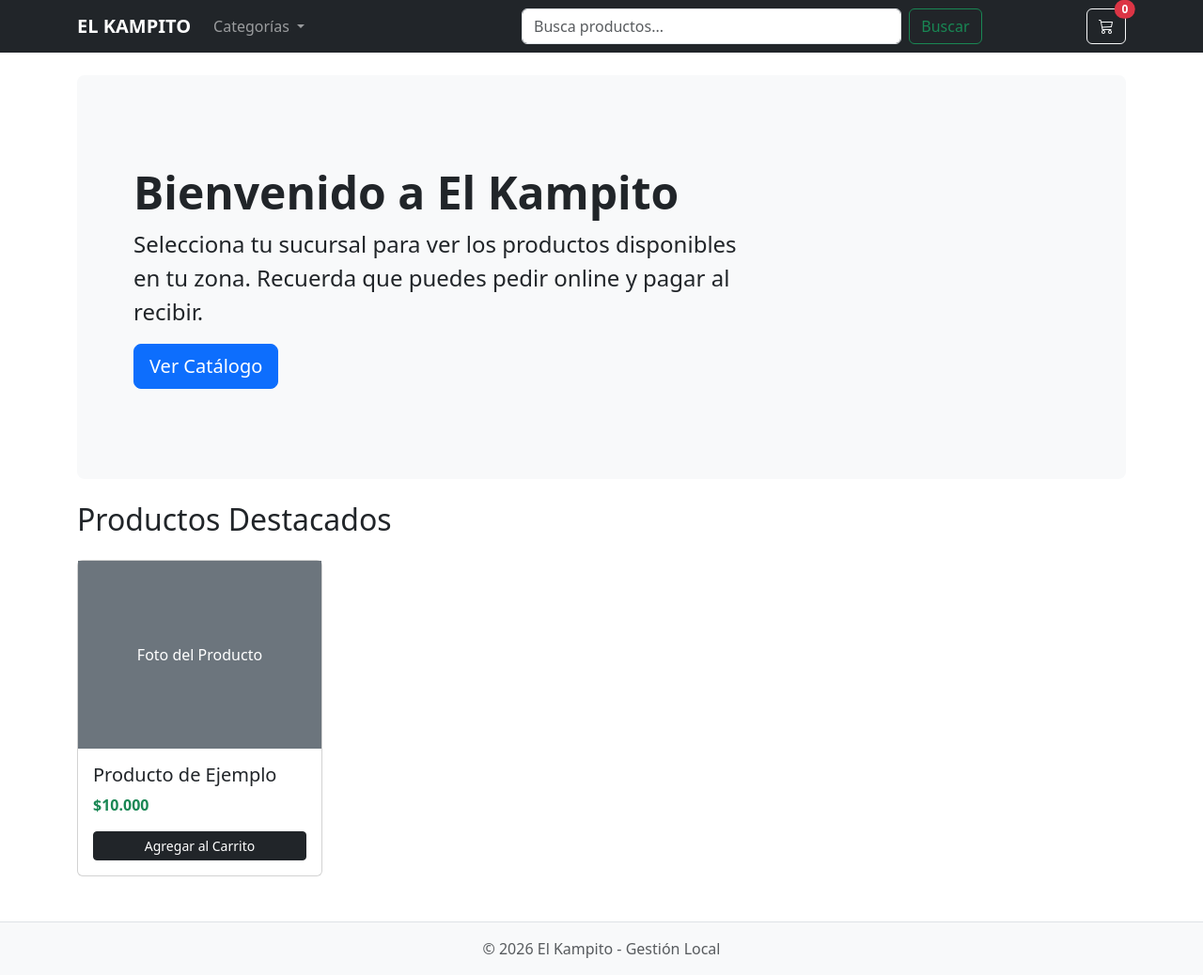
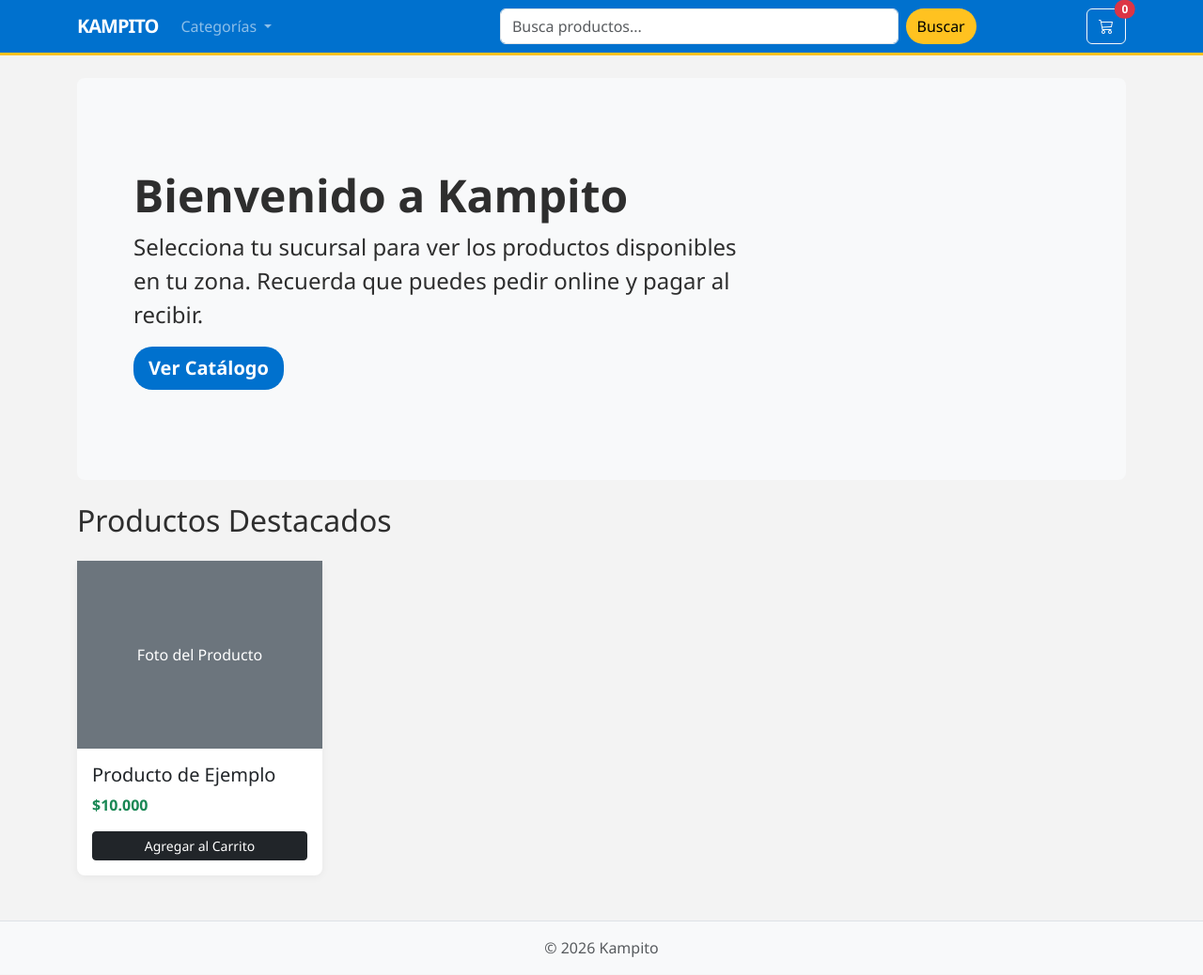
Before and after one commit to felirosalesb/Web-Kampito, a Django app: page / in a window 1280 px wide. Shown: the whole page at 94% size. Run offline with Django 5.2, Linux system fonts and the light colour scheme.

Commit message:
Actualizado, icono incluido

```diff
--- /dev/null
+++ b/catalogo/static/catalogo/css/style.css
@@ -0,0 +1,56 @@
+/* Paleta de colores El Kampito */
+:root {
+    --azul-lider: #0071ce;
+    --amarillo-lider: #ffc220;
+    --gris-fondo: #f3f3f3;
+    --texto-oscuro: #2e2e2e;
+}
+
+body {
+    background-color: var(--gris-fondo);
+    color: var(--texto-oscuro);
+    font-family: 'Segoe UI', Tahoma, Geneva, Verdana, sans-serif;
+}
+
+/* Navbar estilo corporativo */
+.navbar {
+    background-color: var(--azul-lider) !important;
+    border-bottom: 3px solid var(--amarillo-lider);
+}
+
+.navbar-brand {
+    font-weight: 800;
+    letter-spacing: -1px;
+}
+
+/* Botones estilo Lider */
+.btn-primary {
+    background-color: var(--azul-lider);
+    border: none;
+    border-radius: 20px; /* Bordes redondeados modernos */
+    font-weight: 600;
+}
+
+.btn-success {
+    background-color: var(--amarillo-lider);
+    color: #000;
+    border: none;
+    border-radius: 20px;
+}
+
+.btn-success:hover {
+    background-color: #e5af1d;
+    color: #000;
+}
+
+/* Cards de productos */
+.card {
+    border: none;
+    border-radius: 8px;
+    box-shadow: 0 2px 8px rgba(0,0,0,0.05);
+    transition: transform 0.2s;
+}
+
+.card:hover {
+    transform: translateY(-5px);
+}
--- a/catalogo/templates/catalogo/base.html
+++ b/catalogo/templates/catalogo/base.html
@@ -3,18 +3,23 @@
 <head>
     <meta charset="UTF-8">
     <meta name="viewport" content="width=device-width, initial-scale=1.0">
-    <title>El Kampito - Ecommerce</title>
+    <title>Kampito</title>
     <link href="https://cdn.jsdelivr.net/npm/bootstrap@5.3.0/dist/css/bootstrap.min.css" rel="stylesheet">
     <link rel="stylesheet" href="https://cdn.jsdelivr.net/npm/bootstrap-icons@1.11.0/font/bootstrap-icons.css">
     {% load static %}
+
+    <link rel="icon" type="image/svg+xml" href="{% static 'catalogo/img/favicon.svg' %}">
+
     <link rel="stylesheet" href="{% static 'catalogo/css/style.css' %}">
+
+
 </head>
 <body>
 
     <nav class="navbar navbar-expand-lg navbar-dark bg-dark sticky-top">
         <div class="container">
             <a class="navbar-brand fw-bold" href="{% url 'index' %}">
-                EL KAMPITO
+                KAMPITO
             </a>
 
             <button class="navbar-toggler" type="button" data-bs-toggle="collapse" data-bs-target="#navbarContent">
@@ -28,8 +33,9 @@
                             Categorías
                         </a>
                         <ul class="dropdown-menu">
-                            <li><a class="dropdown-item" href="#">Electrónica</a></li>
-                            <li><a class="dropdown-item" href="#">Hogar</a></li>
+                            <li><a class="dropdown-item" href="#">Ofertas</a></li>
+                            <li><a class="dropdown-item" href="#">Sushi</a></li>
+                            <li><a class="dropdown-item" href="#">Congelados</a></li>
                             <li><hr class="dropdown-divider"></li>
                             <li><a class="dropdown-item" href="#">Ver todo</a></li>
                         </ul>
@@ -38,7 +44,7 @@
 
                 <form class="d-flex mx-auto w-50" action="#" method="GET">
                     <input class="form-control me-2" type="search" placeholder="Busca productos..." aria-label="Search">
-                    <button class="btn btn-outline-success" type="submit">Buscar</button>
+                    <button class="btn btn-success" type="submit">Buscar</button>
                 </form>
 
                 <div class="d-flex align-items-center">
@@ -60,7 +66,7 @@
 
     <footer class="py-3 bg-light mt-auto border-top">
         <div class="container text-center">
-            <span class="text-muted">© 2026 El Kampito - Gestión Local</span>
+            <span class="text-muted">© 2026 Kampito</span>
         </div>
     </footer>
 
--- a/catalogo/templates/catalogo/index.html
+++ b/catalogo/templates/catalogo/index.html
@@ -3,7 +3,7 @@
 {% block content %}
 <div class="p-5 mb-4 bg-light rounded-3">
     <div class="container-fluid py-5">
-        <h1 class="display-5 fw-bold">Bienvenido a El Kampito</h1>
+        <h1 class="display-5 fw-bold">Bienvenido a Kampito</h1>
         <p class="col-md-8 fs-4">Selecciona tu sucursal para ver los productos disponibles en tu zona. Recuerda que puedes pedir online y pagar al recibir.</p>
         <button class="btn btn-primary btn-lg" type="button">Ver Catálogo</button>
     </div>
```
Also changed, not shown: catalogo/static/catalogo/img/favicon.svg (added), catalogo/static/catalogo/js/cart.js (added), catalogo/static/catalogo/js/checkout.js (added).
